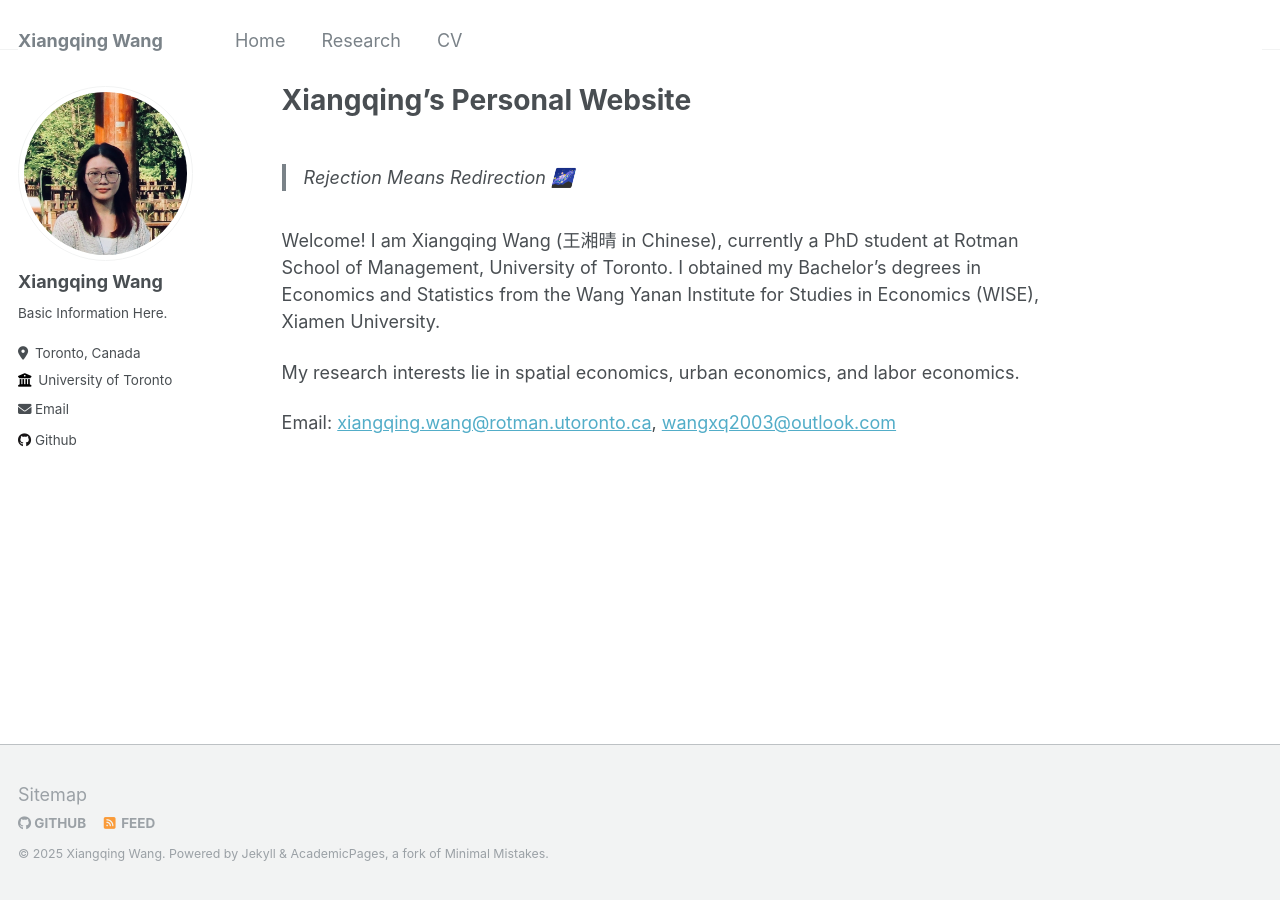
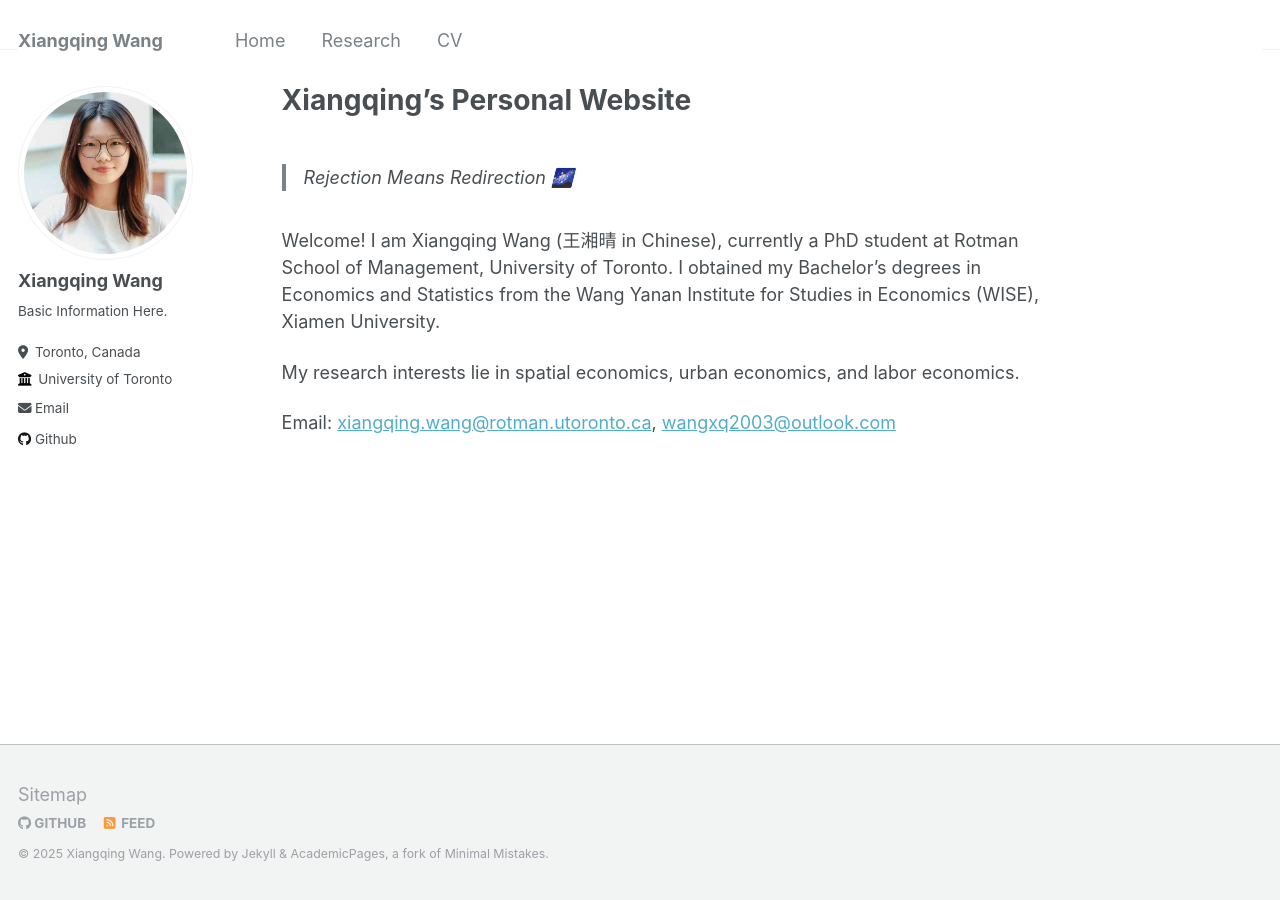
Before and after one commit to leahxqing/leahxqing.github.io, a Jekyll site: the page built from _pages/about.md, in a window 1280 px wide. Built offline with Jekyll 4.4.1, drawn with Linux system fonts in a browser that asks for light colours.

Commit message:
Change author avatar image from me.jpg to wxq.png
Signed-off-by: Xiangqing Wang <wangxq2003@gmail.com>

```diff
--- a/_config.yml
+++ b/_config.yml
@@ -12,7 +12,7 @@ repository               : "leahxqing/leahxqing.github.io"
 
 # Site Author
 author:
-  avatar           : "me.jpg"
+  avatar           : "wxq.png"
   name             : "Xiangqing Wang"
   bio              : "Basic Information Here."
   location         : "Toronto, Canada"
```
